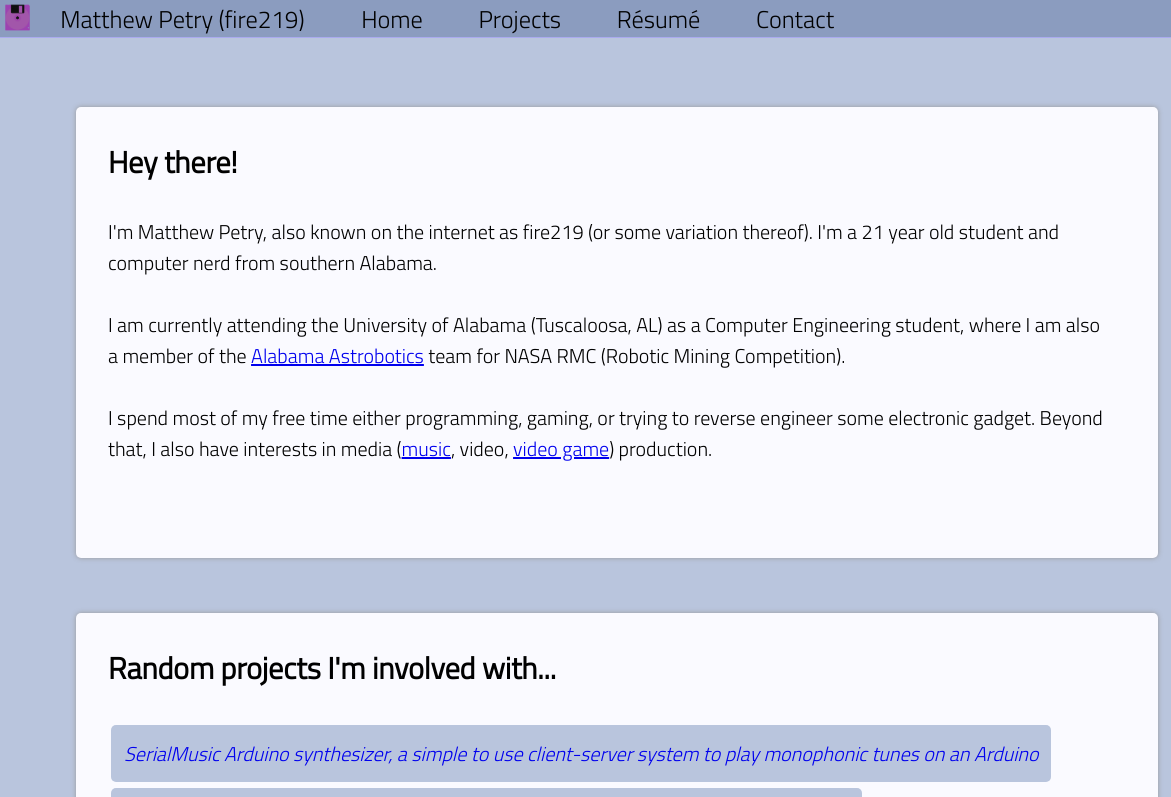
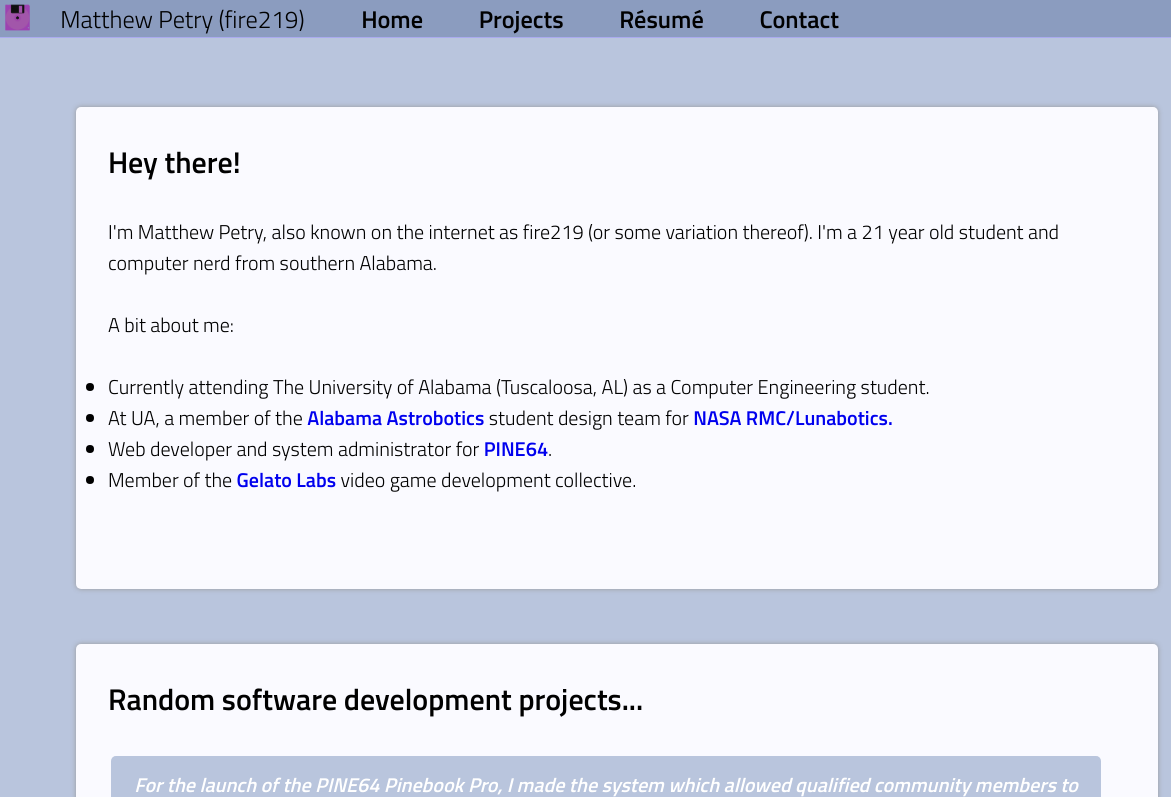
Before and after one commit to fire219/fire219.github.io, a plain HTML site: page index.html in a window 1280 px wide. Shown: the top 797 px of the page, 0-1171 px from the left. Drawn offline with nearby package versions, Linux system fonts and the light colour scheme.

Commit message:
replace projects with cooler modern ones

```diff
--- a/css/main.css
+++ b/css/main.css
@@ -8,20 +8,34 @@
    color: inherit;
 }
 
+a {
+	text-decoration: none;
+	font-weight: 500;
+}
+
 html {
 	height: 100%; /* Damn you CSS. You evil devil of the modern web. */
 	scroll-behavior: smooth;
 	}
 
- body { height: 100%;
+ body {
+	height: 100%;
 	background:#b9c5dd;
 	font-family: 'Titillium';
+	font-weight: 200;
 	font-size:15pt;
 	}
 
 @font-face {
 	font-family: 'Titillium';
+	font-weight: 200;
 	src: url('TitilliumWeb-Light.ttf');
+	}
+
+@font-face {
+	font-family: 'Titillium';
+	font-weight: 500;
+	src: url('TitilliumWeb-SemiBold.ttf');
 	}
 
 
@@ -135,6 +149,7 @@ navextlink {
 .blast-buttons {
 	display: inline-block;
 	background: #b9c5dd;
+	color: #ffffff;
 	padding: 1vw;
 	margin: 0.25vw;
 	border-radius:5px;
@@ -160,6 +175,7 @@ navextlink {
 .footer {
 	/*position: fixed;
 	bottom:0px;*/
+	left: 0px;
 	width:100%;
 	height: 3%;
 	background: #8b9cbf;
@@ -177,9 +193,8 @@ navextlink {
 }
 
 .standouttext {
-	font-weight: 200;
+	font-weight: 500;
 	font-size: 15pt;
 	font-style: italic;
 	vertical-align: middle;
-	text-decoration: none;
 }
--- a/index.html
+++ b/index.html
@@ -31,20 +31,23 @@
 
 					<p>I'm Matthew Petry, also known on the internet as fire219 (or some variation thereof). I'm a 21 year old student and computer nerd from southern Alabama.<br><br>
 
-					I am currently attending the University of Alabama (Tuscaloosa, AL) as a Computer Engineering student, where I am also a member of the <a href=http://alabamaastrobotics.com>Alabama Astrobotics</a> team for NASA RMC (Robotic Mining Competition). <br><br>
-
-					I spend most of my free time either programming, gaming, or trying to reverse engineer some electronic gadget. Beyond that, I also have interests in media (<a href="ellipticcurve.ogg">music</a>, video, <a href="https://gelatolabs.xyz">video game</a>) production.</p> <br><br>
+					A bit about me: <br><br>
+					<ul>
+						<li>Currently attending The University of Alabama (Tuscaloosa, AL) as a Computer Engineering student.</li>
+						<li>At UA, a member of the <a href=http://alabamaastrobotics.com>Alabama Astrobotics</a> student design team for <a href="https://www.nasa.gov/offices/education/centers/kennedy/technology/nasarmc.html">NASA RMC/Lunabotics.</a></li>
+						<li>Web developer and system administrator for <a href="https://pine64.org">PINE64</a>.
+						<li>Member of the <a href="https://gelatolabs.xyz">Gelato Labs</a> video game development collective.</p> <br><br>
 				</div>
 
 			</div>
 			<p class="secretanchor" id="projects"> anchor for project box</p>
 			<div class="blast-container" >
 				<div class="blast-content">
-					<h2>Random projects I'm involved with...</h2><br>
-					<a class="standouttext" href="https://github.com/fire219/SerialMusic"><div class="blast-buttons">SerialMusic Arduino synthesizer, a simple to use client-server system to play monophonic tunes on an Arduino</div></a><br>
+					<h2>Random software development projects...</h2><br>
+					<a class="standouttext" href="https://github.com/fire219/PBP_Preorder_System"><div class="blast-buttons">For the launch of the PINE64 Pinebook Pro, I made the system which allowed qualified community members to preorder.</div></a><br>
+					<a class="standouttext" href="https://github.com/fire219/bitlooper"><div class="blast-buttons">Bitlooper - a well-commented music synthesizer for a Arduino-powered handheld game console kit.</div></a><br>
 					<a class="standouttext" href="https://github.com/gelatolabs"><div class="blast-buttons">Gelato Labs, a small collective of people making ridiculous yet entertaining video games</div></a><br>
-					<a class="standouttext" href="https://github.com/fire219/CedarBot"><div class="blast-buttons">CedarBot, a IRC <i>(Internet Relay Chat)</i> bot with many abilities. I learned Python in the course of developing this...</div></a>
-					<br><br>
+					<br>
 					<i>More projects at my <a href="https://github.com/fire219">Github!</a></i>
 				</div>
 			</div>
@@ -69,7 +72,6 @@
 						<div><img class="texticon" src="images/matrix.png" /> <span class="standouttext"> @fire219:matrix.org <br></span></div>
 						<div><img class="texticon" src="images/twitter.png" /> <span class="standouttext"> @fire219_SIMPL <br></span></div>
 						<div><img class="texticon" src="images/discord.png" /> <span class="standouttext"> fireTwoOneNine#1888 <br></span></div>
-						<div><img class="texticon" src="images/irc.png" /> <span class="standouttext"> fire219 on <a href="http://webchat.esper.net/">Espernet</a>, or <a href="http://irc.pine64.xyz">Pine64.xyz</a><br></span></div>
 						<div><img class="texticon" src="images/email.png" /> <span class="standouttext">Take a look at the top of my resume...<br></span></div>
 
 				</div>
```
Also changed, not shown: 1 other file.
